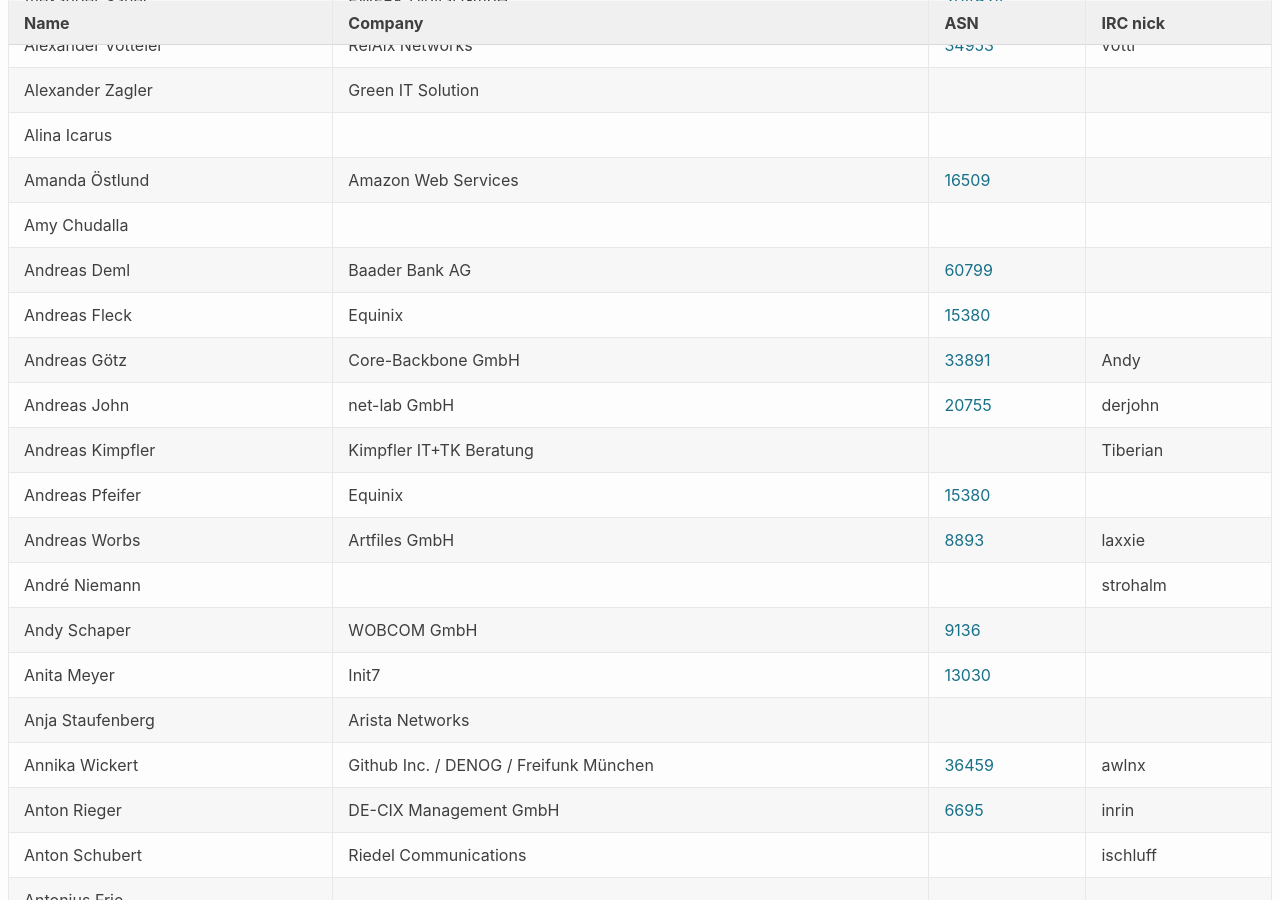
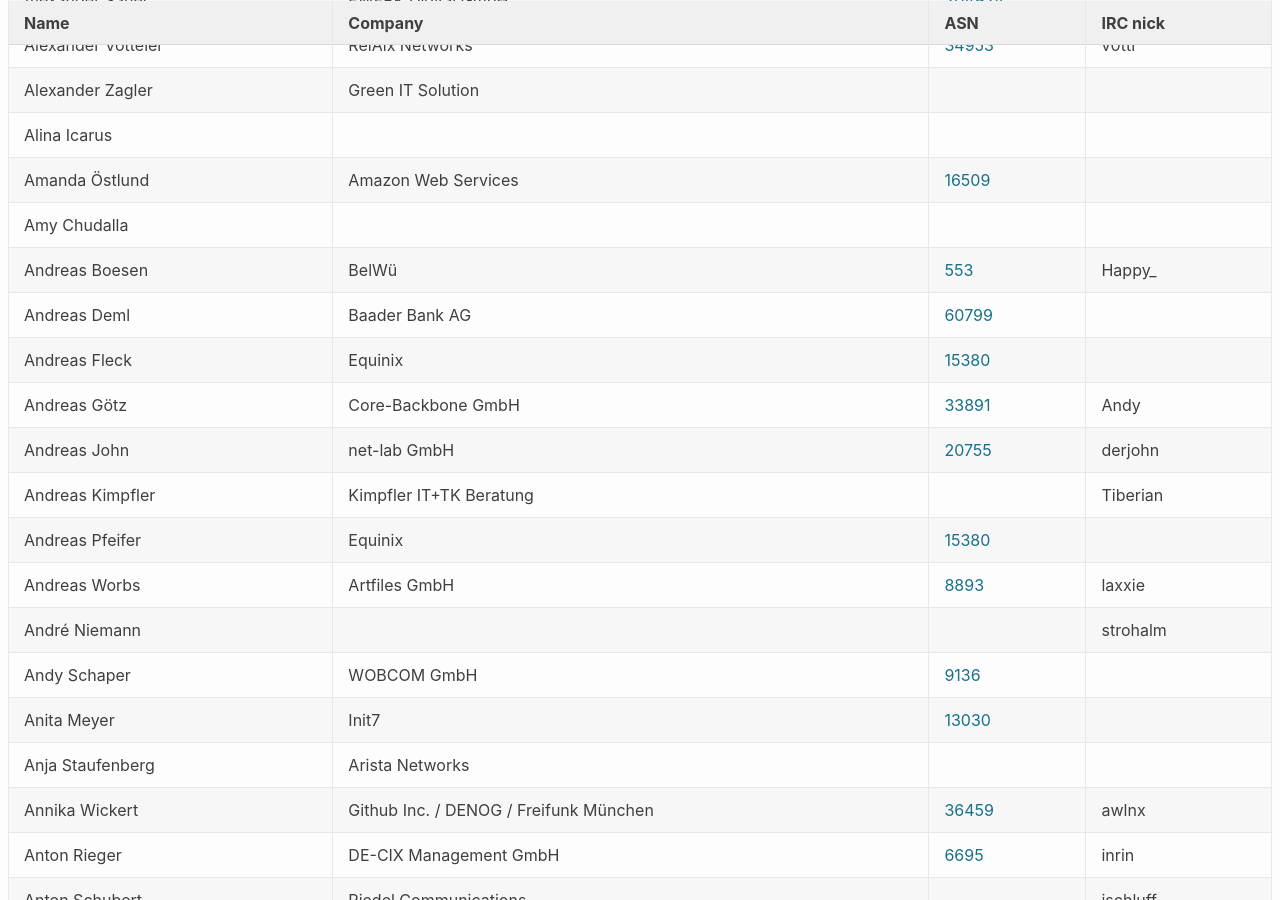
Before and after one commit to denog/pretix-attendeelist, a Jekyll site: the page built from denog15/index.md, in a window 1280 px wide and 900 px high, scrolled down 694 px. Built offline with Jekyll 4.4.1, drawn with Linux system fonts in a browser that asks for light colours.

Commit message:
Latest data: Tue Oct 31 18:29:58 UTC 2023

```diff
--- a/_data/attendees_denog15_onsite.json
+++ b/_data/attendees_denog15_onsite.json
@@ -102,6 +102,12 @@
     "asn": null
   },
   {
+    "name": "Andreas Boesen",
+    "company": "BelWü",
+    "irc": "Happy_",
+    "asn": "553"
+  },
+  {
     "name": "Andreas Deml",
     "company": "Baader Bank AG",
     "irc": null,
```
